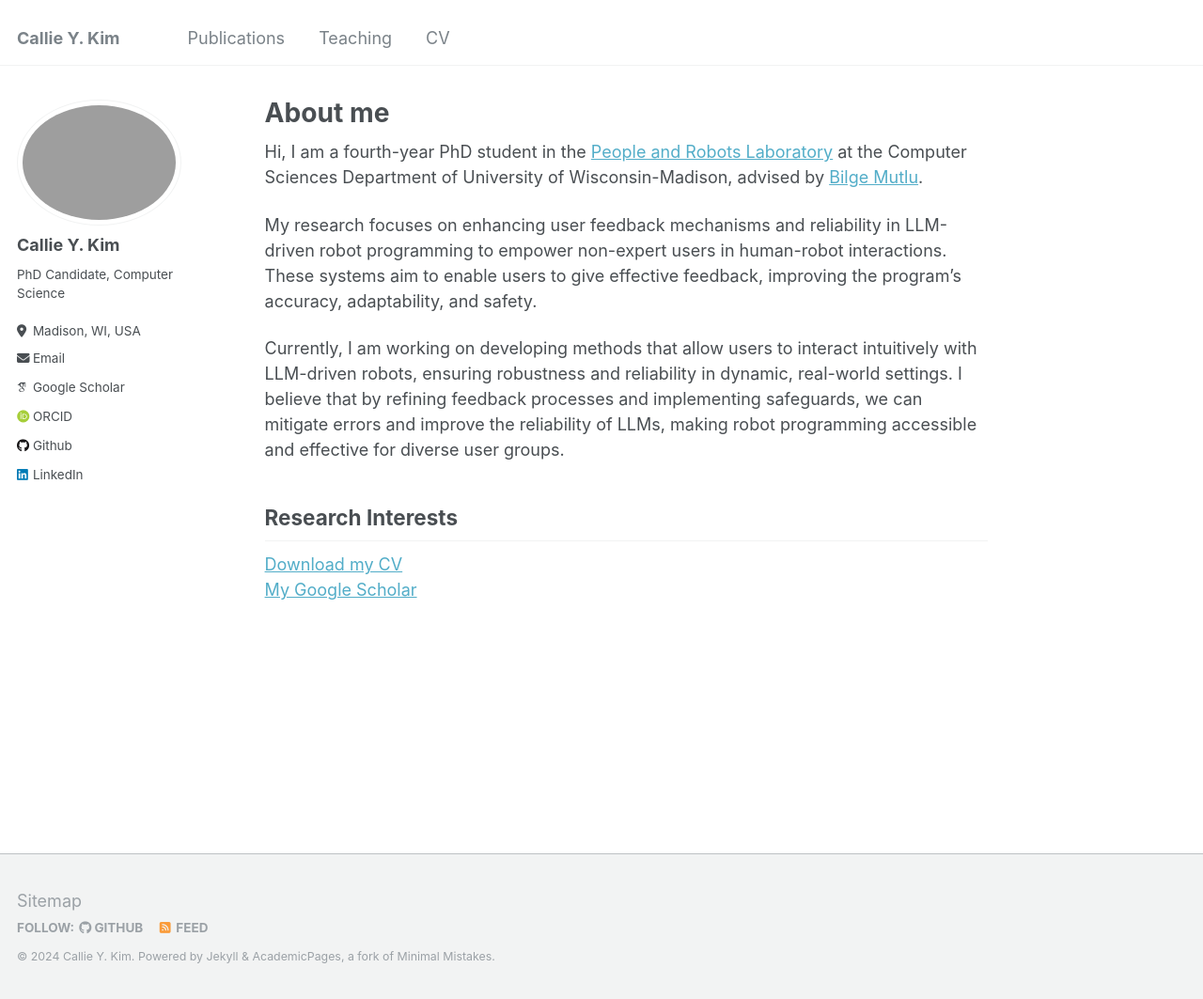
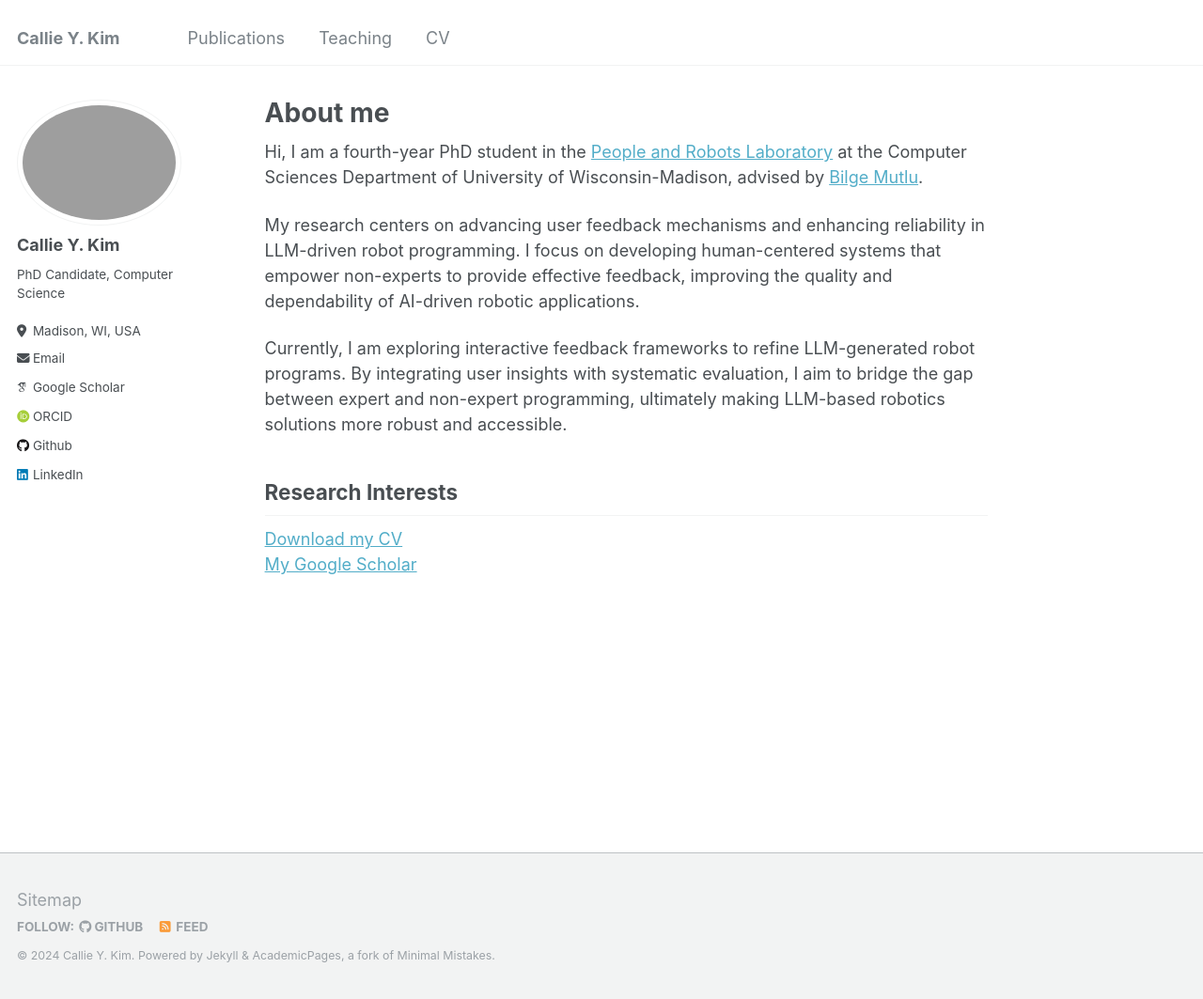
Before and after one commit to CallieKim/CallieKim.github.io, a Jekyll site: the page built from _pages/about.md, in a window 1280 px wide and 1063 px high. Shown: the whole window at 94% size. Built offline with Jekyll 4.4.1, drawn with Linux system fonts in a browser that asks for light colours; some web fonts are replaced.

Commit message:
Update about.md

```diff
--- a/_pages/about.md
+++ b/_pages/about.md
@@ -10,9 +10,9 @@ redirect_from:
 
 Hi, I am a fourth-year PhD student in the [People and Robots Laboratory](https://peopleandrobots.wisc.edu/staff/kim-callie/) at the Computer Sciences Department of University of Wisconsin-Madison, advised by [Bilge Mutlu](http://bilgemutlu.com).
 
-My research focuses on enhancing user feedback mechanisms and reliability in LLM-driven robot programming to empower non-expert users in human-robot interactions. These systems aim to enable users to give effective feedback, improving the program's accuracy, adaptability, and safety.
+My research centers on advancing user feedback mechanisms and enhancing reliability in LLM-driven robot programming. I focus on developing human-centered systems that empower non-experts to provide effective feedback, improving the quality and dependability of AI-driven robotic applications.
 
-Currently, I am working on developing methods that allow users to interact intuitively with LLM-driven robots, ensuring robustness and reliability in dynamic, real-world settings. I believe that by refining feedback processes and implementing safeguards, we can mitigate errors and improve the reliability of LLMs, making robot programming accessible and effective for diverse user groups.
+Currently, I am exploring interactive feedback frameworks to refine LLM-generated robot programs. By integrating user insights with systematic evaluation, I aim to bridge the gap between expert and non-expert programming, ultimately making LLM-based robotics solutions more robust and accessible.
 
 ## Research Interests
 
```
